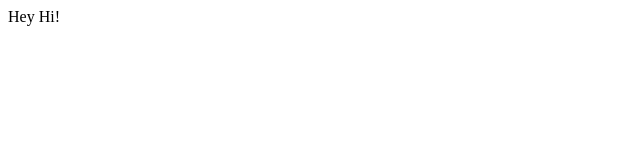
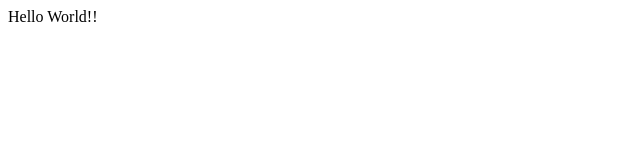
Before and after one commit to Mrunalk67/Lecture1, a plain HTML site: page index.html in a window 1280 px wide. Shown: the full height of the page, 0-640 px from the left. Drawn offline with Linux system fonts and the light colour scheme.

Commit message:
changed msg

```diff
--- a/index.html
+++ b/index.html
@@ -4,6 +4,6 @@
 		<title>Test</title>
 	</head>
 	<body>
-	   Hey Hi!
+	   Hello World!!
 	</body>
 </html>
```
